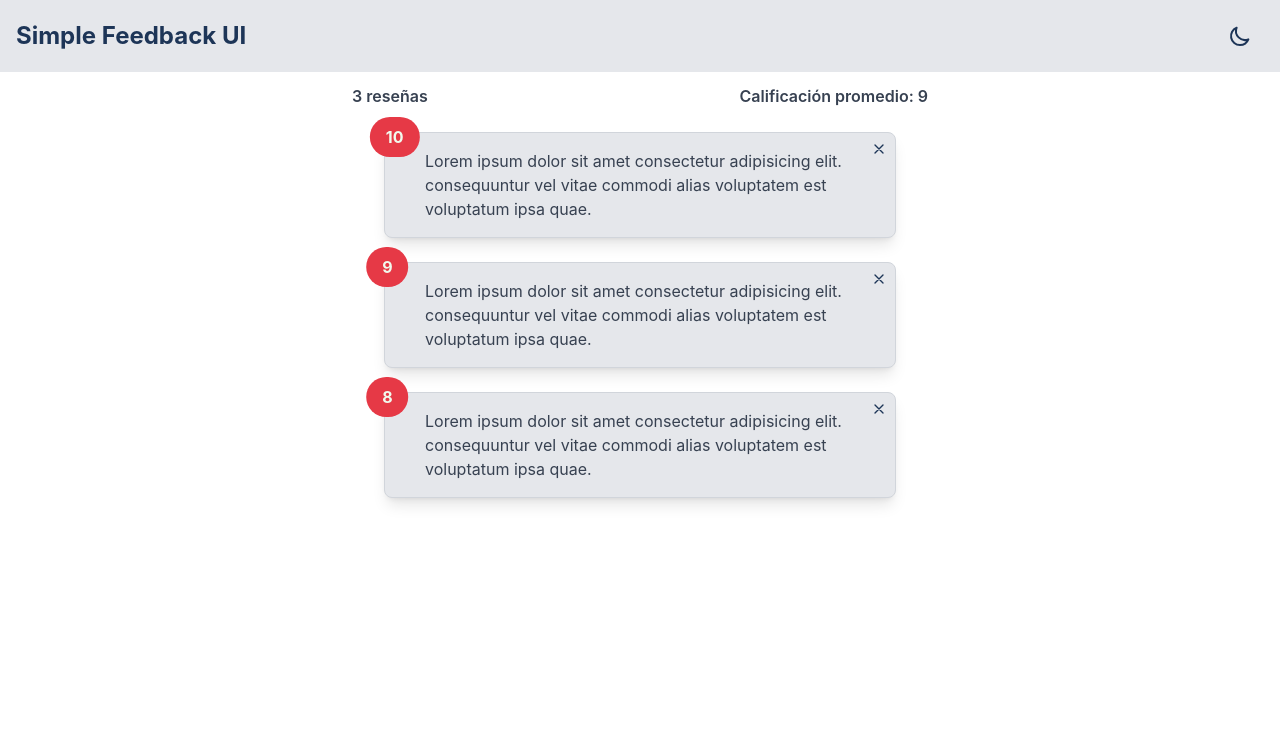
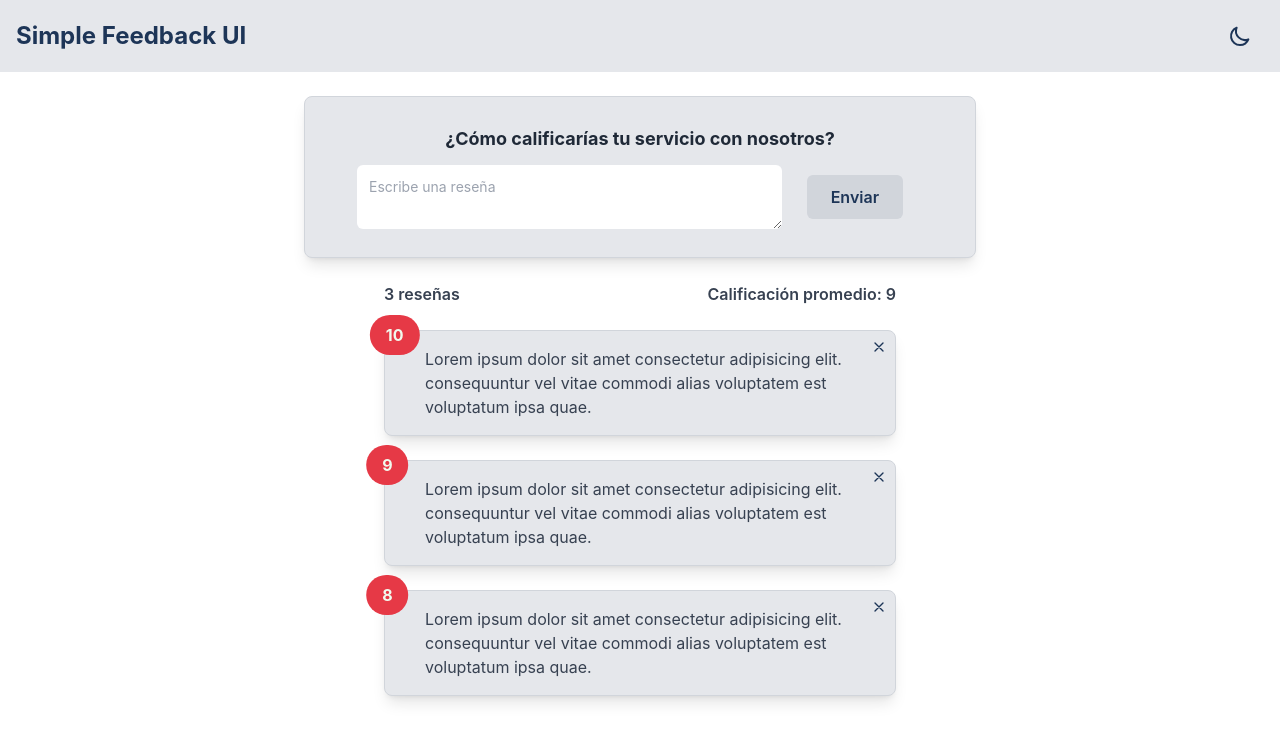
Before and after one commit to jisazamp/simple-feedback-app, a React (Create React App) app: page / in a window 1280 px wide. Shown: the top 742 px of the page. Built offline with nearby package versions, Linux system fonts and the light colour scheme.

Commit message:
Added the textarea for the form

```diff
--- a/src/App.js
+++ b/src/App.js
@@ -5,6 +5,7 @@ import FeedbackItemList from './components/feedbackItemList';
 import FeedbackStats from './components/feedbackStats';
 
 import FeedbackData from './data/FeedbackData';
+import FeedbackForm from './components/feedbackForm';
 
 const App = () => {
   const [feedback, setFeedback] = useState([]);
@@ -36,6 +37,7 @@ const App = () => {
           dark={dark}
         />
         <div>
+          <FeedbackForm />
           <FeedbackStats feedback={feedback} />
           <FeedbackItemList
             feedback={feedback}
--- a/src/components/common/card.jsx
+++ /dev/null
@@ -1,11 +0,0 @@
-const Card = ({ children }) => {
-  return (
-    <div className='m-6'>
-      <div className="'bg-customWhite max-w-xl flex justify-items-start mx-auto rounded-lg py-4 px-10 relative'">
-        {children}
-      </div>
-    </div>
-  );
-};
-
-export default Card;
--- a/src/components/common/navBar.jsx
+++ b/src/components/common/navBar.jsx
@@ -3,7 +3,7 @@ import PropTypes from 'prop-types';
 const NavBar = ({ title, dark, onThemeChange }) => {
   return (
     <nav className='py-4 px-4 flex items-center justify-between bg-gray-200 dark:bg-customBlue3'>
-      <h1 className='font-bold text-xl md:text-2xl text-customBlue3 dark:text-customWhite'>
+      <h1 className='font-bold text-2xl text-customBlue3 dark:text-customWhite'>
         {title}
       </h1>
 
--- /dev/null
+++ b/src/components/feedbackForm.jsx
@@ -0,0 +1,68 @@
+import { useState } from 'react';
+
+const FeedbackForm = () => {
+  const [text, setText] = useState('');
+  const [btnDisabled, setBtnDisabled] = useState(true);
+  const [message, setMessage] = useState('');
+
+  const handleTextChange = (e) => {
+    if (text === '') {
+      setBtnDisabled(true);
+      setMessage(null);
+    } else if (text !== '' && text.trim().length <= 10) {
+      setBtnDisabled(true);
+      setMessage('La reseña debe contener al menos 10 caracteres.');
+    } else {
+      setBtnDisabled(false);
+      setMessage(null);
+    }
+
+    setText(e.target.value);
+  };
+
+  const handleTextSubmit = (e) => {
+    e.preventDefault();
+    console.log('Form recibido');
+  };
+
+  return (
+    <div className='m-6'>
+      <div className='bg-gray-200 border border-gray-300 max-w-2xl dark:border-none shadow-lg flex justify-center mx-auto rounded-lg py-4 px-10 relative dark:bg-customBlue3'>
+        <form className='p-3 flex-1'>
+          <h2 className='text-gray-800 text-lg font-bold text-center dark:text-customWhite mb-3'>
+            ¿Cómo calificarías tu servicio con nosotros?
+          </h2>
+
+          <div className='relative rounded-md'>
+            <textarea
+              onChange={handleTextChange}
+              type='text'
+              className='focus:ring-red-500 focus:border-red-500 block w-full md:w-3/4 pl-3 py-3 sm:text-sm border-gray-300 rounded-md break-all'
+              placeholder='Escribe una reseña'
+              value={text}
+            ></textarea>
+
+            <div className='relative justify-end md:inset-y-0 md:right-3 flex items-center md:absolute'>
+              <button
+                disabled={btnDisabled}
+                onClick={handleTextSubmit}
+                type='submit'
+                className='px-6 py-2.5 w-full rounded-md m-2 bg-white font-semibold text-customBlue3 dark:bg-customBlue1 dark:text-black
+                hover:bg-customBlue3 hover:text-white disabled:cursor-not-allowed disabled:bg-gray-300 dark:disabled:bg-gray-300'
+              >
+                Enviar
+              </button>
+            </div>
+            {message && (
+              <div className='mt-1 flex items-center justify-start'>
+                <span className='font-semibold text-customRed'>{message}</span>
+              </div>
+            )}
+          </div>
+        </form>
+      </div>
+    </div>
+  );
+};
+
+export default FeedbackForm;
--- a/src/components/feedbackStats.jsx
+++ b/src/components/feedbackStats.jsx
@@ -11,7 +11,7 @@ const FeedbackStats = ({ feedback }) => {
 
   return (
     <div className='m-3'>
-      <div className='flex items-center justify-between max-w-xl mx-auto'>
+      <div className='flex items-center justify-between max-w-lg mx-auto'>
         <h4 className='text-gray-700 dark:text-customWhite font-semibold'>
           {feedback.length} reseñas
         </h4>
```
